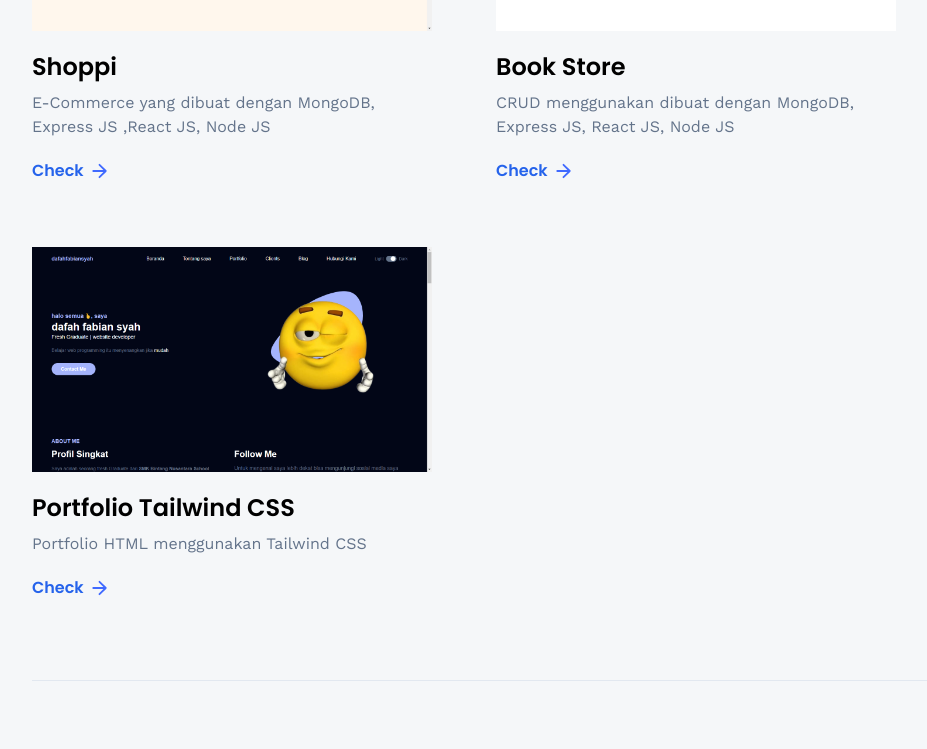
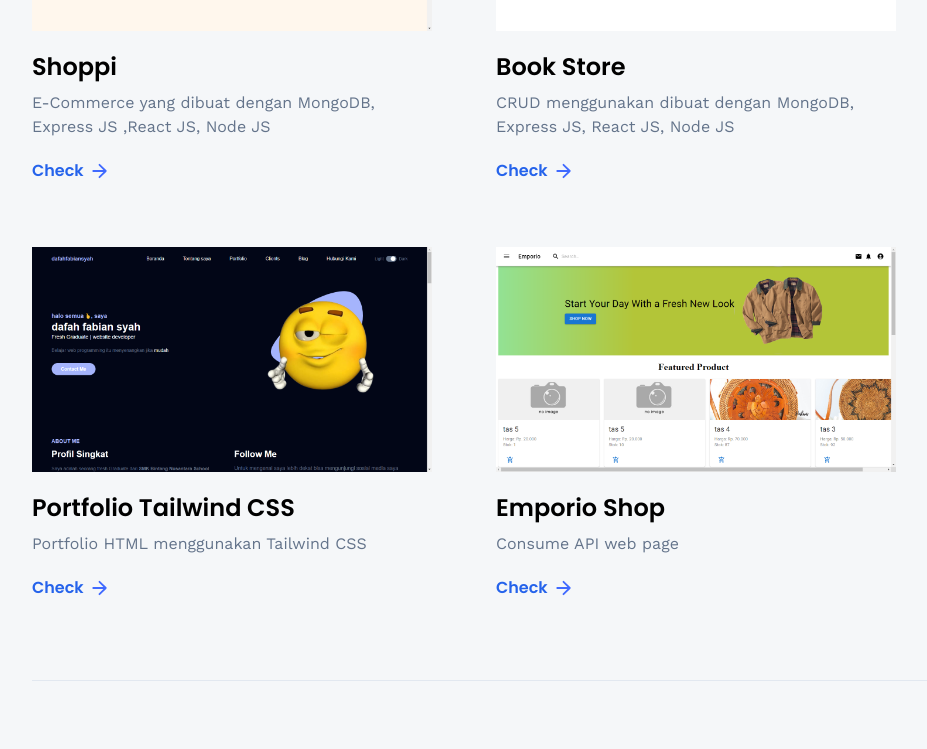
Before and after one commit to dafahfabiansyah/3D-Portfolio-dafahfabiansyah, a React (Vite) app: page /projects in a window 1280 px wide. Shown: the part 552-1301 px from the top of the page, without its empty margins (160-1087 px from the left). Built offline with nearby package versions, Linux system fonts and the light colour scheme; no server answers.

Commit message:
refactor: add new project

```diff
--- a/src/assets/icons/index.js
+++ b/src/assets/icons/index.js
@@ -30,6 +30,7 @@ import soundoff from './soundoff.png';
 import shoppi from '../images/shoppi.png';
 import bookstore from '../images/crud bookstore.png';
 import portfolioTailwindCss from '../images/tailwind.png';
+import emporio from '../images/Emporio.png';
 
 export {
   css,
@@ -64,4 +65,5 @@ export {
   shoppi,
   bookstore,
   portfolioTailwindCss,
+  emporio,
 };
--- a/src/constants/index.js
+++ b/src/constants/index.js
@@ -28,6 +28,7 @@ import {
   bookstore,
   portfolioTailwindCss,
   instagram,
+  emporio,
 } from '../assets/icons';
 
 export const skills = [
@@ -193,6 +194,7 @@ export const socialLinks = [
 
 export const projects = [
   {
+    // iconUrl: shoppi,
     iconUrl: shoppi,
     theme: 'btn-back-red',
     name: 'Shoppi',
@@ -213,4 +215,11 @@ export const projects = [
     description: 'Portfolio  HTML menggunakan Tailwind CSS',
     link: 'https://github.com/dafahfabiansyah/portofolio-tailwind-css3',
   },
+  {
+    iconUrl: emporio,
+    theme: 'btn-back-green',
+    name: 'Emporio Shop',
+    description: 'Consume API web page',
+    link: 'https://github.com/dafahfabiansyah/Final-Project-Sisko',
+  },
 ];
```
Also changed, not shown: src/assets/images/Emporio.png (added).
